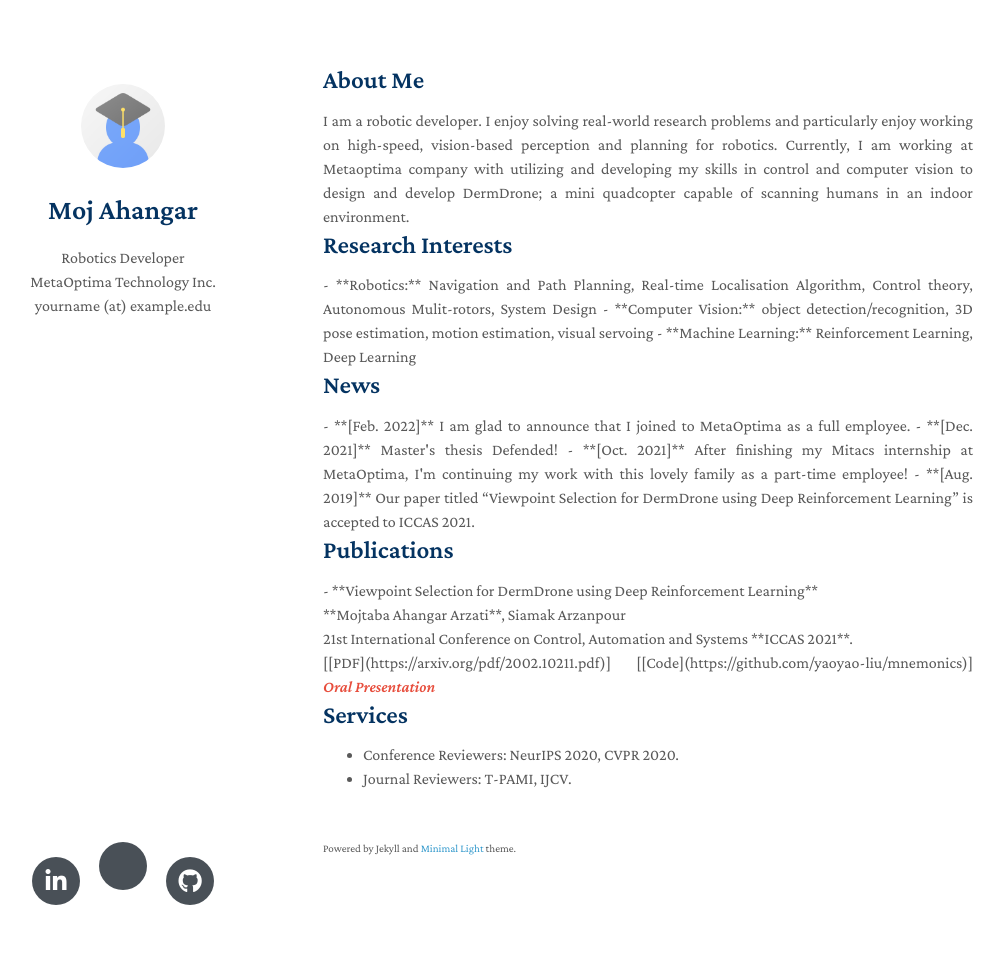
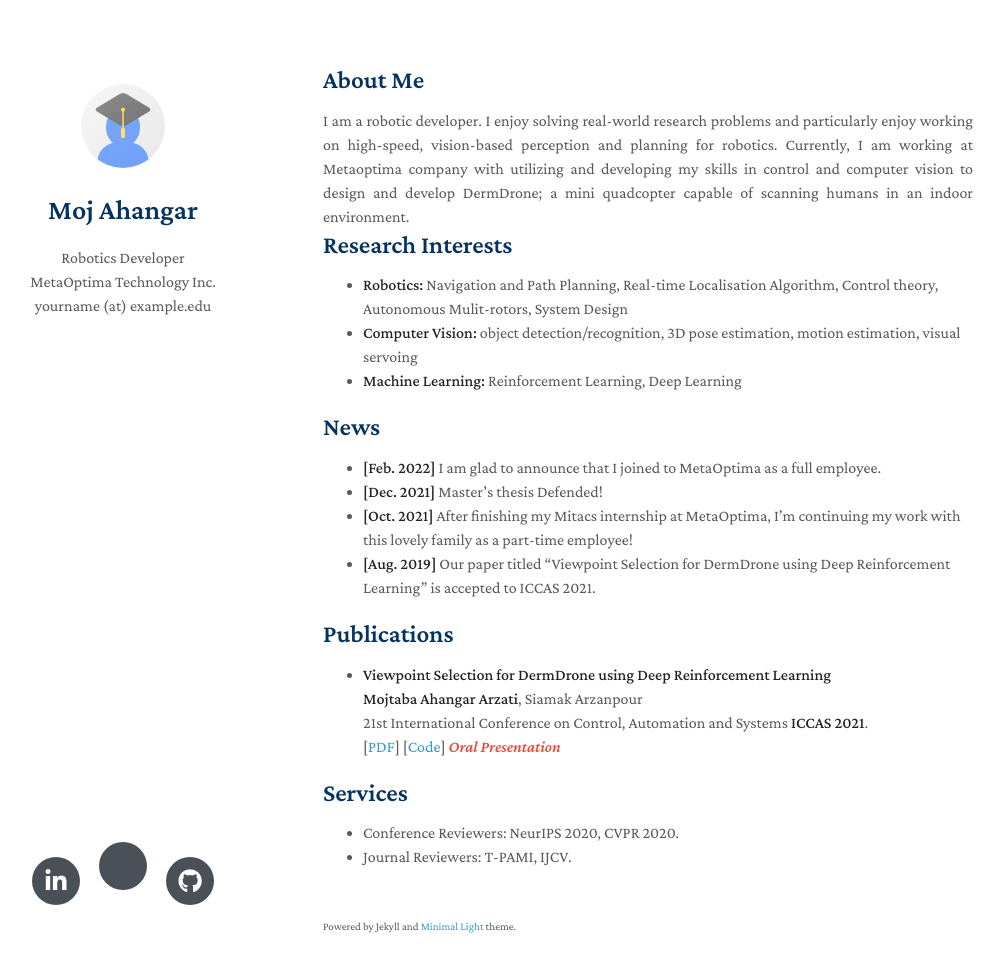
Before and after one commit to Moj-Dev/Moj-Dev.github.io, a Jekyll site: the page built from index.md, in a window 1280 px wide and 1007 px high. Shown: the top 972 px of the window, without its empty margins (147-1151 px from the left). Built offline with Jekyll 4.4.1, drawn with Linux system fonts in a browser that asks for light colours; nearby versions of some CDN libraries; a style sheet for code colours, icons or effects is not loaded; our own code applies the rules of GitHub Pages for plain Markdown files.

Commit message:
Update index.md

```diff
--- a/index.md
+++ b/index.md
@@ -8,26 +8,26 @@ layout: homepage
 
 ## Research Interests
 
-<div style="text-align: justify"> - **Robotics:** Navigation and Path Planning, Real-time Localisation Algorithm, Control theory, Autonomous Mulit-rotors, System Design
+- **Robotics:** Navigation and Path Planning, Real-time Localisation Algorithm, Control theory, Autonomous Mulit-rotors, System Design
 - **Computer Vision:** object detection/recognition, 3D pose estimation, motion estimation, visual servoing
-- **Machine Learning:** Reinforcement Learning, Deep Learning </div>
+- **Machine Learning:** Reinforcement Learning, Deep Learning
 
 ## News
 
-<div style="text-align: justify"> - **[Feb. 2022]** I am glad to announce that I joined to MetaOptima as a full employee.
+- **[Feb. 2022]** I am glad to announce that I joined to MetaOptima as a full employee.
 - **[Dec. 2021]** Master's thesis Defended!
 - **[Oct. 2021]** After finishing my Mitacs internship at MetaOptima, I'm continuing my work with this lovely family as a part-time employee!
-- **[Aug. 2019]** Our paper titled “Viewpoint Selection for DermDrone using Deep Reinforcement Learning” is accepted to ICCAS 2021. </div>
+- **[Aug. 2019]** Our paper titled “Viewpoint Selection for DermDrone using Deep Reinforcement Learning” is accepted to ICCAS 2021.
 
 ## Publications
 
-<div style="text-align: justify"> - **Viewpoint Selection for DermDrone using Deep Reinforcement Learning**
+- **Viewpoint Selection for DermDrone using Deep Reinforcement Learning**
   <br>
   **Mojtaba Ahangar Arzati**, Siamak Arzanpour
   <br>
    21st International Conference on Control, Automation and Systems **ICCAS 2021**.
   <br>
-  [[PDF](https://arxiv.org/pdf/2002.10211.pdf)] [[Code](https://github.com/yaoyao-liu/mnemonics)] <strong><i style="color:#e74d3c">Oral Presentation</i></strong> </div>
+  [[PDF](https://arxiv.org/pdf/2002.10211.pdf)] [[Code](https://github.com/yaoyao-liu/mnemonics)] <strong><i style="color:#e74d3c">Oral Presentation</i></strong>
 
 
 ## Services
```
